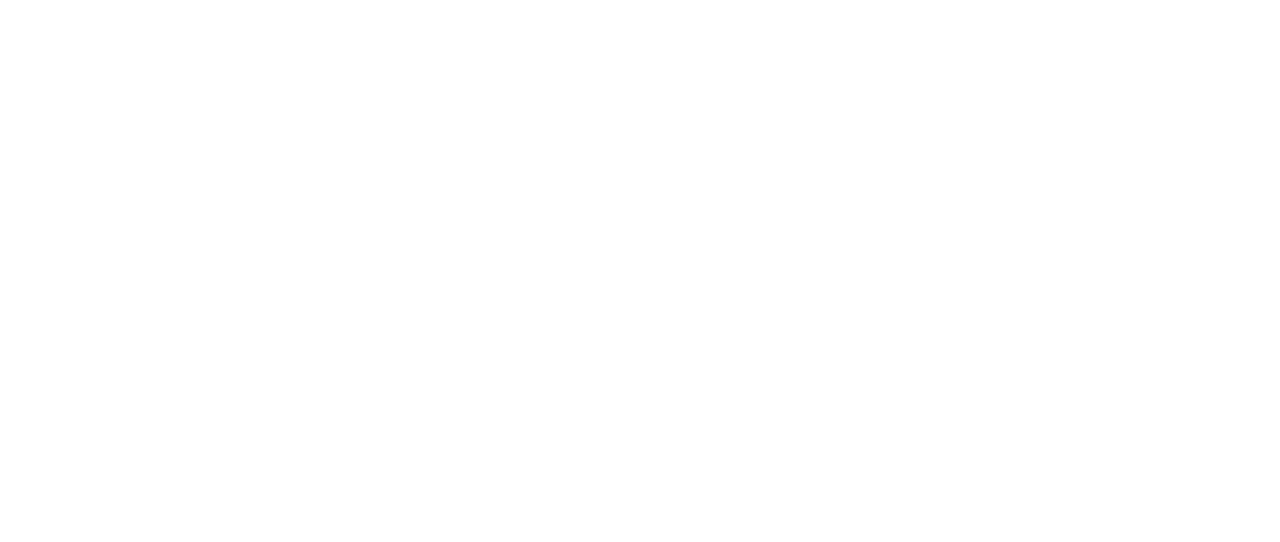
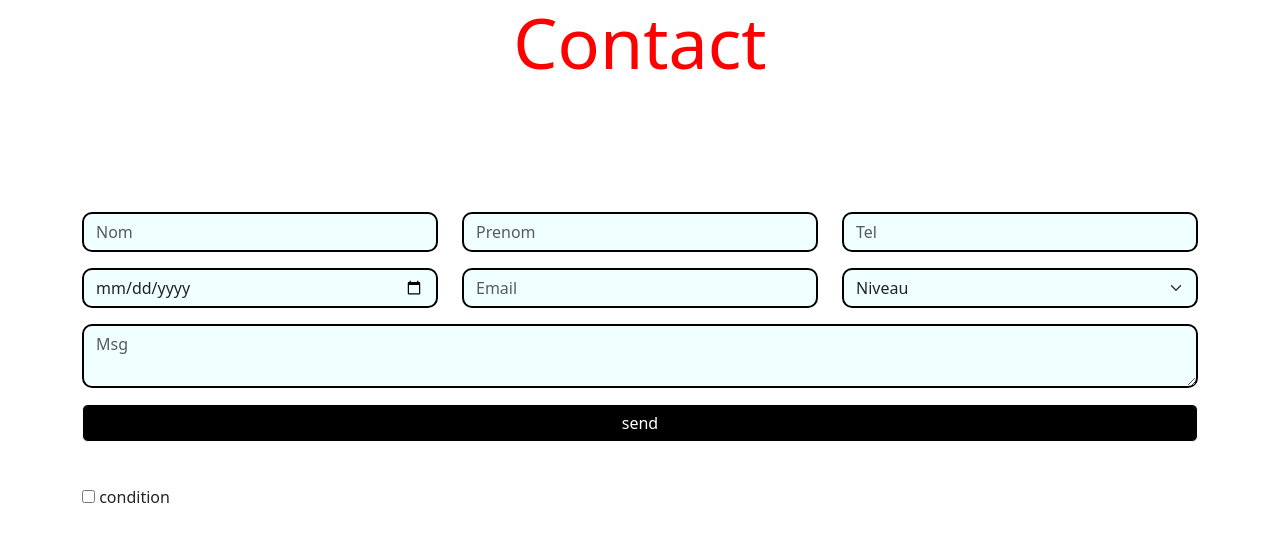
Before and after one commit to mohamed-amine-benhadjali/projet5, a plain HTML site: page contact.html in a window 1280 px wide. Drawn offline with nearby package versions, Linux system fonts and the light colour scheme.

Commit message:
add contact

```diff
--- a/contact.html
+++ b/contact.html
@@ -20,7 +20,46 @@
     <!-- place navbar here -->
   </header>
   <main>
-
+    <div class="container">
+      <form action="index.html" >
+      <div class="row">
+        <div class="col-12">
+          <h1 class="text-center cnt">Contact</h1>
+        </div>
+        <div class="col-lg-4 col-sm-12">
+          <input type="text" class="plc-name mt-3 form-control" placeholder="Nom" >
+        </div>
+        <div class="col-4">
+          <input type="text" class="plc-prname mt-3 form-control" placeholder="Prenom">
+        </div>
+        <div class="col-4">
+          <input type="text" class="plc-tel mt-3 form-control" placeholder="Tel">
+        </div>
+        <div class="col-4">
+          <input type="date" class="plc-date mt-3 form-control">
+        </div>
+        <div class="col-lg-4 col-sm-12 ">
+          <input type="email" class="plc-email mt-3 form-control" placeholder="Email">
+        </div>
+        <div class="col-lg-4 col-sm-12 ">
+          <select class="mt-3 form-select">
+            <option>Niveau</option>
+            <option>Bac1</option>
+            <option>Bac2</option>
+            <option>Bac3</option>
+          </select>
+        </div>
+        <div class="col-12">
+          <textarea placeholder="Msg" class="form-control mt-3"></textarea>
+        </div>
+        <div class="col-lg-12 col-sm-6 mt-3">
+          <button type="submit" class=" btn btn-light" id="bt">send</button>
+          <br>
+          <input type="checkbox" class="mt-5"> condition
+        </div>
+        </div>
+      </form>
+    </div>
   </main>
   <footer>
     <!-- place footer here -->
--- a/css/style.css
+++ b/css/style.css
@@ -39,3 +39,24 @@ h2{
     color: white;
     font-weight: bolder;
 }
+.cnt{
+    color: red;
+    font-size: 70px;
+    margin-bottom: 10%;
+}
+input ,select,textarea{
+    background-color: azure !important;
+    border-radius: 10px !important;
+    border: black 2px solid !important;
+}
+#bt{
+    background-color: black;
+    color: white;
+    width: 100%;
+}
+#bt:hover{
+    background-color: white;
+    color:black;
+    width: 100%;
+    border: black 2px solid;
+}
```
Also changed, not shown: index.html (+16 -16 lines).
